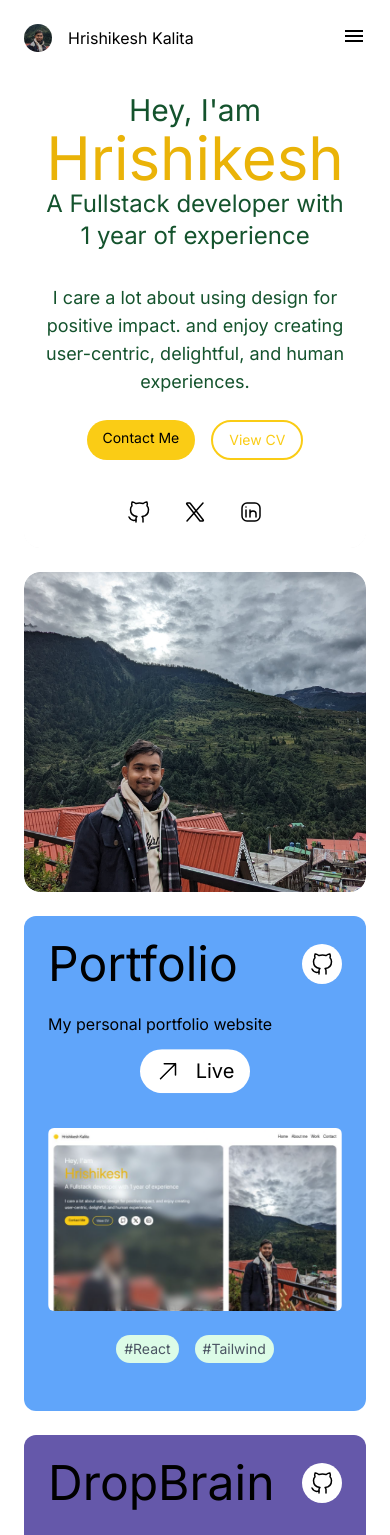
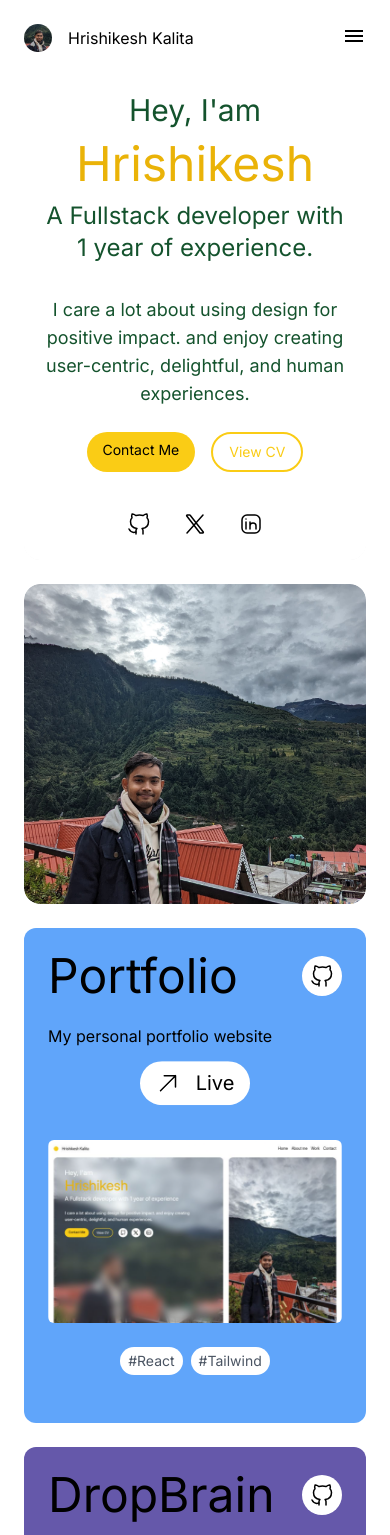
Before and after one commit to HrishiD89/portfolio_v1, a React (Vite) app: page / in a window 390 px wide. Shown: the top 1535 px of the page. Built offline with nearby package versions, Linux system fonts and the light colour scheme.

Commit message:
solved contactform env issue

```diff
--- a/src/components/Project.jsx
+++ b/src/components/Project.jsx
@@ -45,11 +45,11 @@ const Project = ({ title, image, description, demourl, customStyle, githubLink,
           <img src={image} alt={`${title} image`} className="w-full h-full" />
         </a>
         <div className="py-6">
-          <ul className="flex gap-4 flex-wrap ">
+          <ul className="flex gap-2 text-sm flex-wrap ">
             {tech.split(",").map((item, index) => (
               <li
                 key={index}
-                className="px-2 py-1 text-sm bg-green-100 rounded-full text-gray-600"
+                className="px-2 py-1 text-sm bg-white rounded-full text-gray-600"
               >
                 #{item.trim()}
               </li>
--- a/src/page/Home.jsx
+++ b/src/page/Home.jsx
@@ -15,15 +15,15 @@ const Home = () => {
             <div className="absolute inset-0 bg-white/10 backdrop-blur-lg rounded-2xl shadow-lg"></div>
 
             <div className="relative z-10 p-4 sm:p-12 text-green-900  sm:text-white  flex flex-col gap-6">
-              <h1 className="text-3xl sm:text-start text-center w-full">
-                Hey, I&apos;am{" "}
-                <span className=" text-yellow-500 sm:inline-block w-full text-6xl py-2">
+              <div className="text-3xl sm:items-start items-center text-center w-full flex flex-col gap-3">
+                <span>Hey, I&apos;am{" "}</span>
+                <span className=" text-yellow-500 sm:inline-block w-full text-5xl text-center sm:text-start">
                   Hrishikesh{" "}
                 </span>
-                <span className="inline-block text-2xl">
-                  A Fullstack developer with 1 year of experience
+                <span className="inline-block text-2xl ">
+                  A Fullstack developer with 1 year of experience.
                 </span>
-              </h1>
+              </div>
               <p className="mt-2 text-lg max-w-xl  sm:text-left text-center">
                 I care a lot about using design for positive impact. and enjoy
                 creating user-centric, delightful, and human experiences.
```
